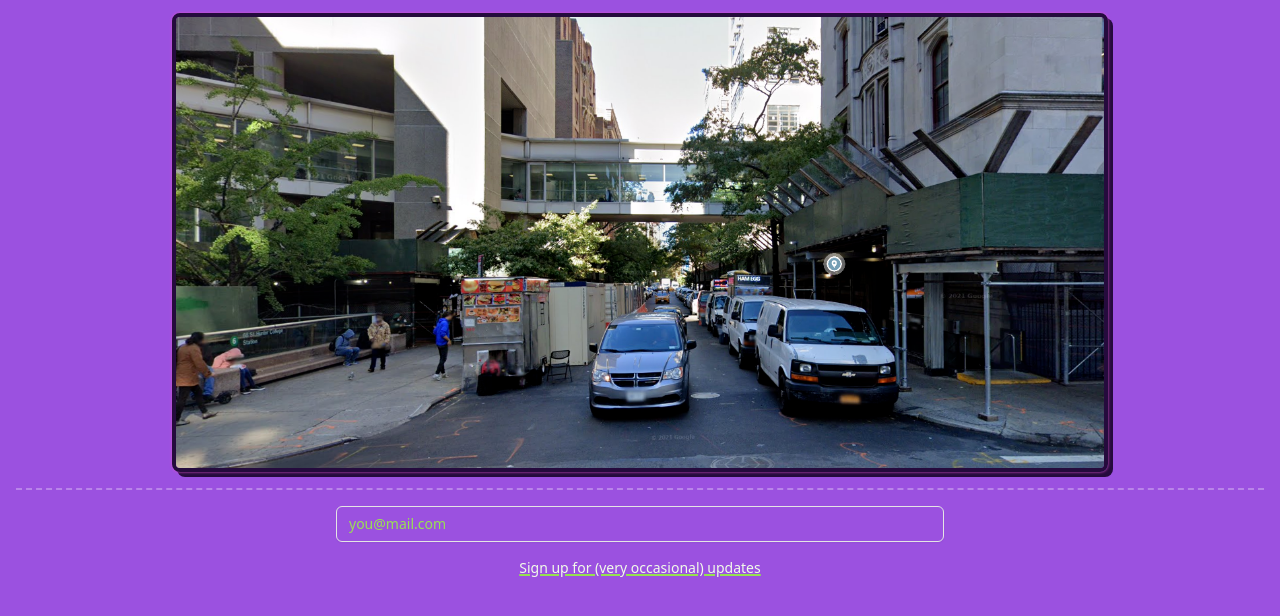
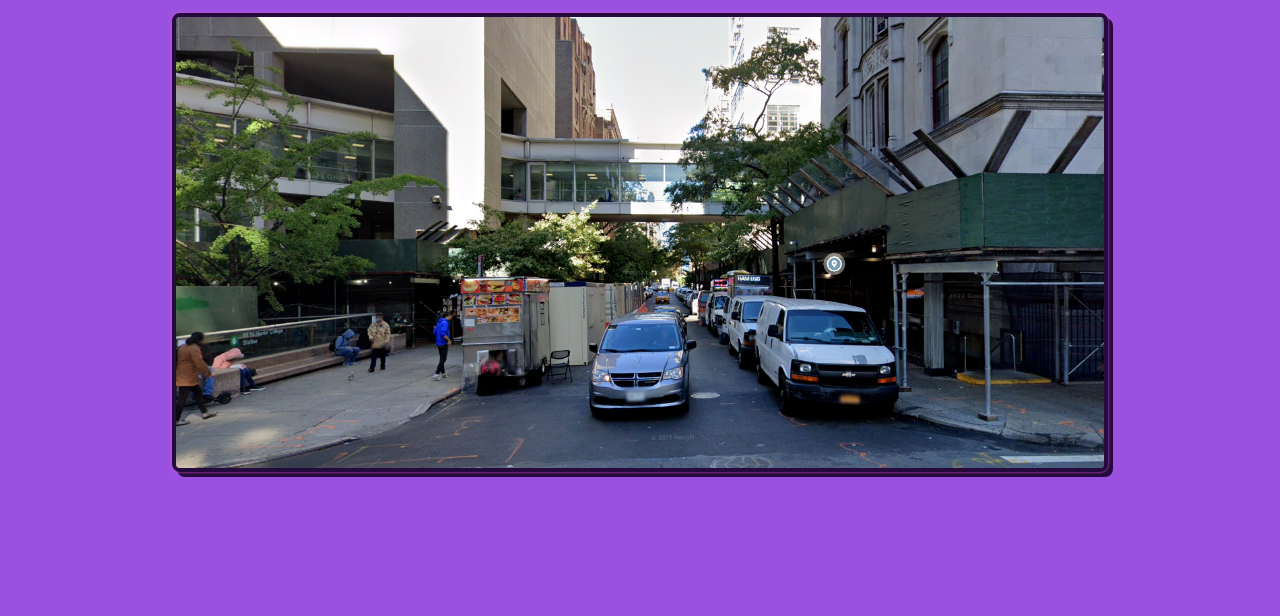
Before and after one commit to kroy/hunter-parking-day, an Astro site: page / in a window 1280 px wide. Shown: the part 1295-1911 px from the top of the page. After the commit the page ends 1783 px from the top, so only its background shows below. Built offline with nearby package versions, Linux system fonts and the light colour scheme; Astro itself is replaced by a stand-in of ours; a web font is replaced by a local one.

Commit message:
turn off email signup footer

```diff
--- a/src/layouts/Layout.astro
+++ b/src/layouts/Layout.astro
@@ -58,7 +58,7 @@
       }
     </header>
     <slot />
-    <footer class="border-t-2 p-4 border-light border-dashed">
+    <footer class="hidden border-t-2 p-4 border-light border-dashed">
       <EmailSubscribeForm client:load />
     </footer>
   </body>
```
